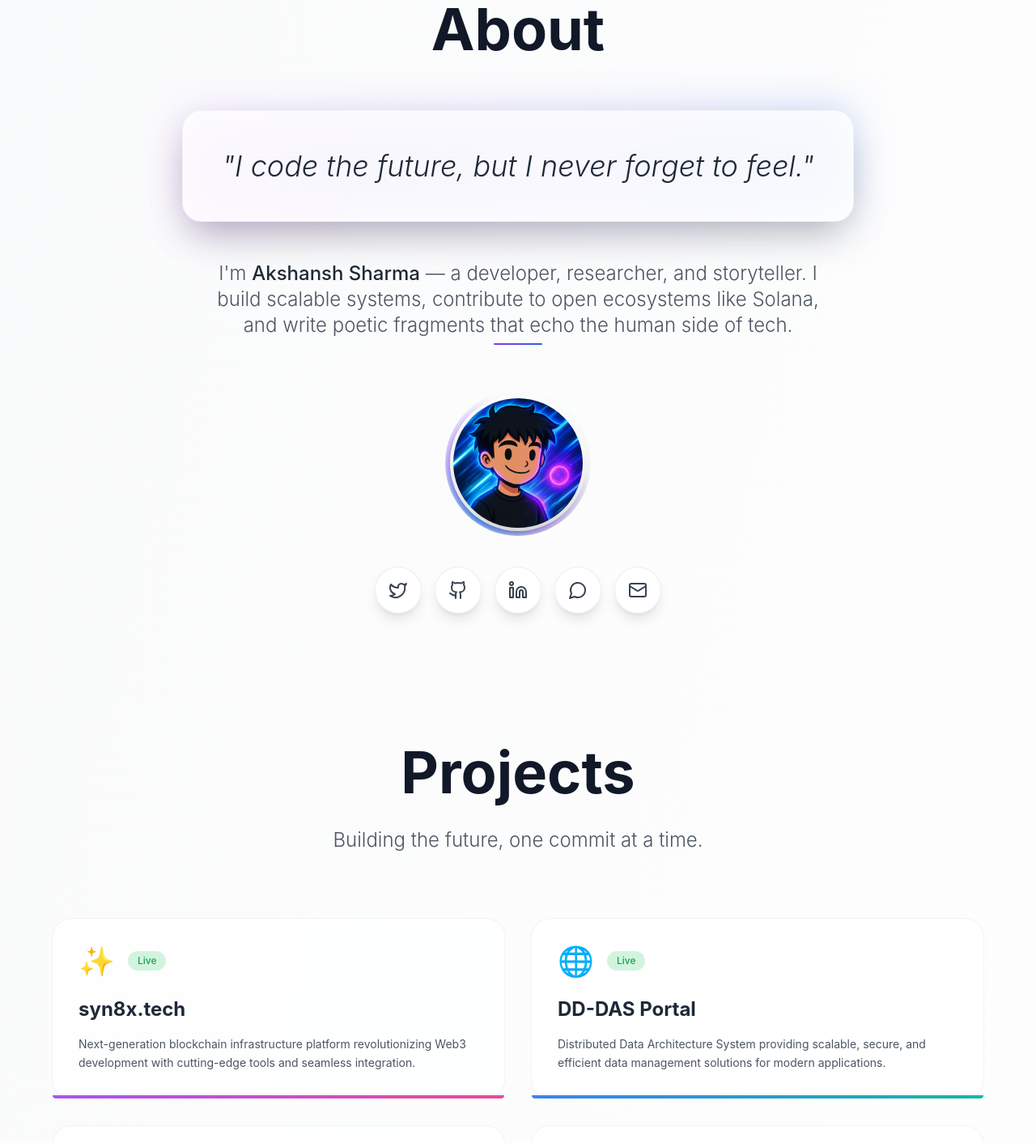
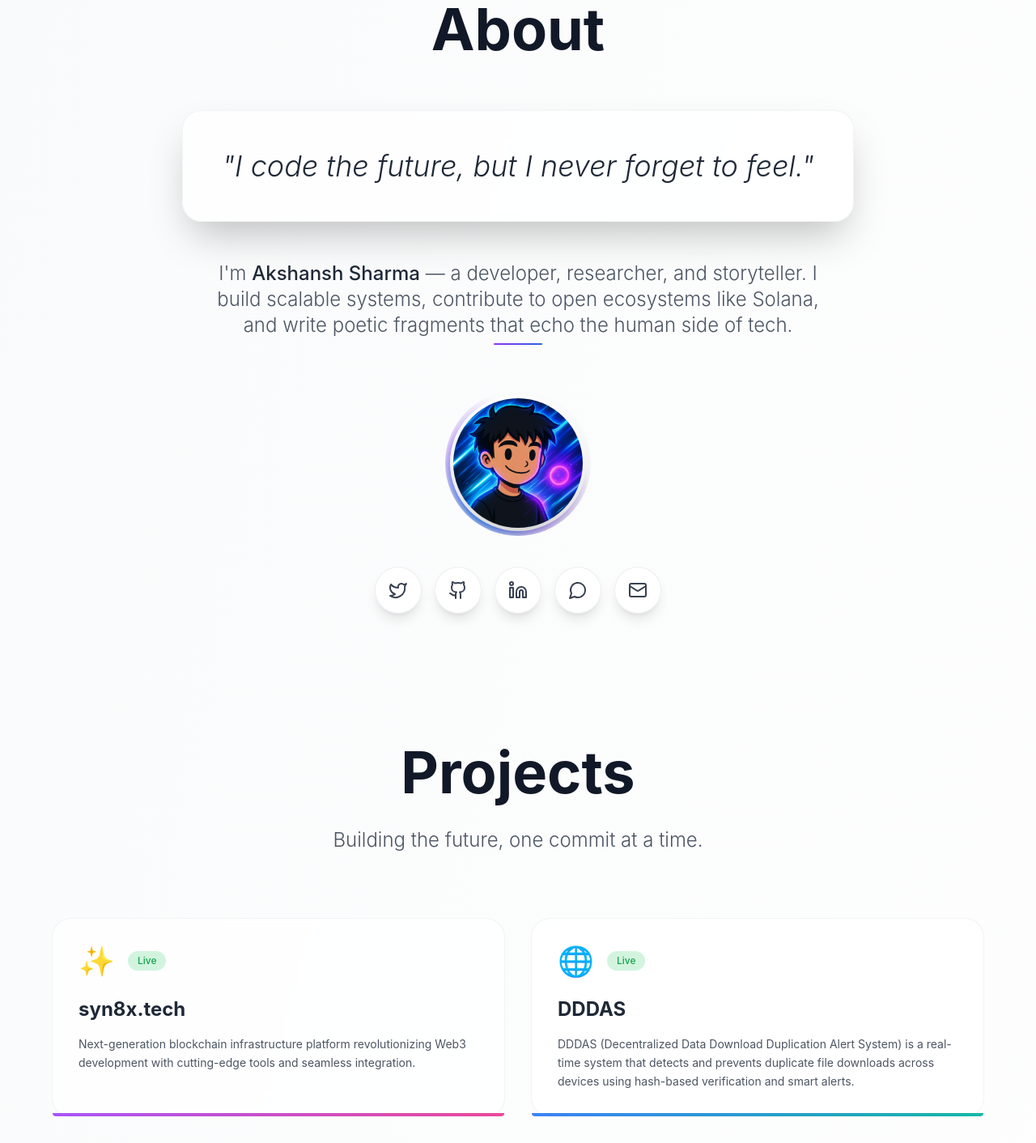
Before and after one commit to akxh5/this-is-akshansh, a React (Vite) app: page / in a window 1280 px wide. Shown: the part 880-2292 px from the top of the page at 81% size. Built offline with nearby package versions, Linux system fonts and the light colour scheme.

Commit message:
Optimize About Section and Fix DDDAS Project

```diff
--- a/src/components/About.tsx
+++ b/src/components/About.tsx
@@ -39,37 +39,36 @@ export const About: React.FC = () => {
   return (
     <section id="about" className="min-h-screen flex items-center justify-center px-6 py-20">
       <motion.div
-        initial={{ opacity: 0, y: 50 }}
+        initial={{ opacity: 0, y: 30 }}
         whileInView={{ opacity: 1, y: 0 }}
-        transition={{ duration: 1 }}
-        viewport={{ once: true, margin: "-100px" }}
+        transition={{ duration: 0.6, ease: "easeOut" }}
+        viewport={{ once: true, margin: "-50px" }}
         className="text-center max-w-5xl"
       >
         <motion.h2
           className="text-5xl md:text-7xl font-bold text-gray-900 dark:text-white mb-16 leading-tight"
-          initial={{ opacity: 0, y: 30 }}
+          initial={{ opacity: 0, y: 20 }}
           whileInView={{ opacity: 1, y: 0 }}
-          transition={{ duration: 0.8, delay: 0.2 }}
+          transition={{ duration: 0.5, delay: 0.1 }}
           viewport={{ once: true }}
         >
           About
         </motion.h2>
 
-        {/* Primary Quote - Back to Original Design */}
+        {/* Primary Quote - Optimized for Speed */}
         <motion.div
           className="relative mb-12"
-          initial={{ opacity: 0, scale: 0.9 }}
+          initial={{ opacity: 0, scale: 0.95 }}
           whileInView={{ opacity: 1, scale: 1 }}
-          transition={{ duration: 1, delay: 0.4 }}
+          transition={{ duration: 0.5, delay: 0.2 }}
           viewport={{ once: true }}
         >
-          <div className="absolute inset-0 bg-gradient-to-r from-purple-600/20 to-blue-600/20 rounded-3xl blur-xl transform -rotate-1"></div>
           <div className="relative bg-white/80 dark:bg-gray-900/80 backdrop-blur-sm border border-gray-200/50 dark:border-gray-700/50 rounded-3xl p-12 shadow-2xl">
             <motion.p
               className="text-3xl md:text-4xl font-light text-gray-800 dark:text-gray-200 leading-relaxed italic"
               initial={{ opacity: 0 }}
               whileInView={{ opacity: 1 }}
-              transition={{ duration: 1, delay: 0.6 }}
+              transition={{ duration: 0.4, delay: 0.3 }}
               viewport={{ once: true }}
             >
               "I code the future, but I never forget to feel."
@@ -77,21 +76,21 @@ export const About: React.FC = () => {
           </div>
         </motion.div>
 
-        {/* Supporting Bio Text */}
+        {/* Supporting Bio Text - Faster Animation */}
         <motion.div
           className="max-w-3xl mx-auto"
-          initial={{ opacity: 0, y: 30 }}
+          initial={{ opacity: 0, y: 20 }}
           whileInView={{ opacity: 1, y: 0 }}
-          transition={{ duration: 0.8, delay: 0.8 }}
+          transition={{ duration: 0.4, delay: 0.4 }}
           viewport={{ once: true }}
         >
           <div className="relative">
-            {/* Animated underline effect */}
+            {/* Animated underline effect - Faster */}
             <motion.div
               className="absolute -bottom-2 left-1/2 transform -translate-x-1/2 h-0.5 bg-gradient-to-r from-purple-600 to-blue-600 rounded-full"
               initial={{ width: 0 }}
               whileInView={{ width: "60px" }}
-              transition={{ duration: 1, delay: 1.2 }}
+              transition={{ duration: 0.6, delay: 0.6 }}
               viewport={{ once: true }}
             />
 
@@ -99,7 +98,7 @@ export const About: React.FC = () => {
               className="text-xl md:text-2xl text-gray-600 dark:text-gray-300 leading-relaxed font-light"
               initial={{ opacity: 0 }}
               whileInView={{ opacity: 1 }}
-              transition={{ duration: 1, delay: 1 }}
+              transition={{ duration: 0.4, delay: 0.5 }}
               viewport={{ once: true }}
             >
               I'm <span className="font-medium text-gray-800 dark:text-gray-100">Akshansh Sharma</span> — a developer, researcher, and storyteller.
@@ -109,18 +108,17 @@ export const About: React.FC = () => {
           </div>
         </motion.div>
 
-        {/* Avatar Image with Running Border Light */}
+        {/* Avatar Image with Running Border Light - Optimized */}
         <motion.div
           className="mt-16"
-          initial={{ opacity: 0, scale: 0.8 }}
+          initial={{ opacity: 0, scale: 0.9 }}
           whileInView={{ opacity: 1, scale: 1 }}
-          transition={{ duration: 0.8, delay: 1.4 }}
+          transition={{ duration: 0.4, delay: 0.7 }}
           viewport={{ once: true }}
         >
           <div className="relative inline-block">
-            {/* Running Border Light Effect for Profile Picture */}
+            {/* Running Border Light Effect - Smoother Performance */}
             <div className="relative p-[3px] rounded-full overflow-hidden">
-              {/* Animated gradient border that rotates around with blur */}
               <motion.div
                 className="absolute inset-0 rounded-full blur-sm"
                 style={{
@@ -141,7 +139,6 @@ export const About: React.FC = () => {
                 }}
               />
 
-              {/* Inner container for the image - completely separate */}
               <div className="relative bg-white dark:bg-gray-900 rounded-full p-1 m-[3px]">
                 <motion.img
                   src="/ChatGPT Image Jun 21, 2025 at 09_42_06 AM.png"
@@ -155,12 +152,12 @@ export const About: React.FC = () => {
           </div>
         </motion.div>
 
-        {/* Social Links - Enhanced visibility for dark mode */}
+        {/* Social Links - Faster Stagger */}
         <motion.div
           className="mt-8 flex justify-center space-x-4"
-          initial={{ opacity: 0, y: 20 }}
+          initial={{ opacity: 0, y: 15 }}
           whileInView={{ opacity: 1, y: 0 }}
-          transition={{ duration: 0.8, delay: 1.6 }}
+          transition={{ duration: 0.4, delay: 0.8 }}
           viewport={{ once: true }}
         >
           {socials.map((social, index) => (
@@ -172,7 +169,7 @@ export const About: React.FC = () => {
               className={`p-4 rounded-full bg-white/90 dark:bg-gray-800/90 backdrop-blur-sm border border-gray-200/70 dark:border-gray-600/70 shadow-lg hover:shadow-xl transition-all duration-300 group ${social.color} ${social.bgColor}`}
               initial={{ opacity: 0, scale: 0.8 }}
               whileInView={{ opacity: 1, scale: 1 }}
-              transition={{ duration: 0.4, delay: 1.8 + index * 0.1 }}
+              transition={{ duration: 0.3, delay: 0.9 + index * 0.05 }}
               viewport={{ once: true }}
               whileHover={{ y: -4, scale: 1.1 }}
             >
--- a/src/components/Projects.tsx
+++ b/src/components/Projects.tsx
@@ -24,8 +24,8 @@ export const Projects: React.FC = () => {
       status: "live"
     },
     {
-      title: "DD-DAS Portal",
-      description: "Distributed Data Architecture System providing scalable, secure, and efficient data management solutions for modern applications.",
+      title: "DDDAS",
+      description: "DDDAS (Decentralized Data Download Duplication Alert System) is a real-time system that detects and prevents duplicate file downloads across devices using hash-based verification and smart alerts.",
       emoji: "🌐",
       color: "from-blue-500 to-teal-500",
       liveUrl: "https://dd-das.vercel.app",
```
